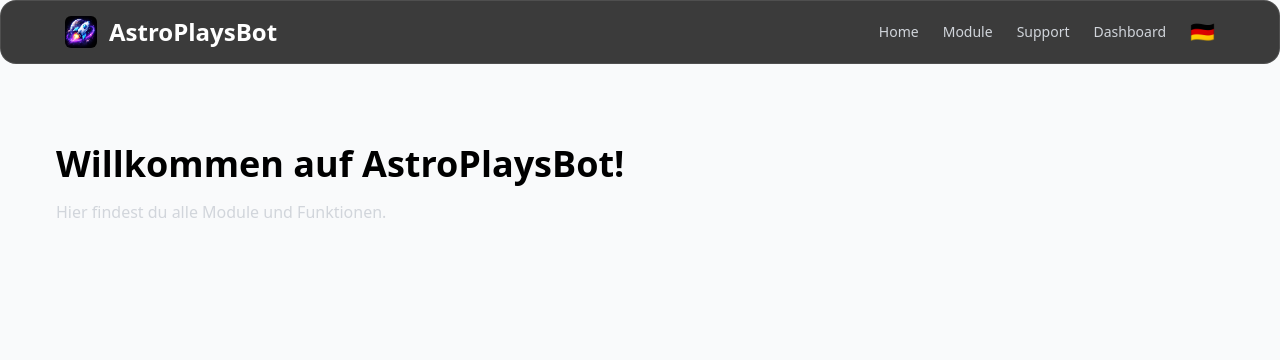
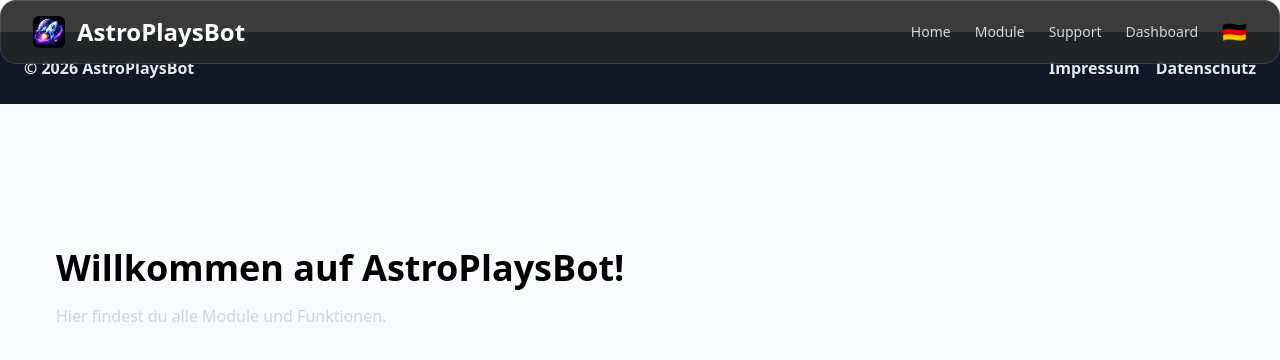
Before and after one commit to AstroPlaysBot/information, a Next.js app: page / in a window 1280 px wide. Shown: the top 360 px of the page. Built offline with nearby package versions, Linux system fonts and the light colour scheme.

Commit message:
Update FixedHeader.tsx

```diff
--- a/src/components/FixedHeader.tsx
+++ b/src/components/FixedHeader.tsx
@@ -5,7 +5,7 @@ import { useLanguage } from '../context/LanguageContext';
 
 const FixedHeader = () => {
   const [scrolled, setScrolled] = useState(false);
-  const [menuOpen, setMenuOpen] = useState(false); // Für Hamburger
+  const [menuOpen, setMenuOpen] = useState(false); // Hamburger mobile
   const { language, toggleLanguage, t } = useLanguage();
 
   useEffect(() => {
@@ -20,30 +20,30 @@ const FixedHeader = () => {
   };
 
   return (
+    <>
+      {/* HEADER */}
       <div className="fixed top-0 left-0 w-full z-50">
         <div
           className={`
-          w-full
-          md:px-8 px-0
             h-16 md:h-18
             flex items-center justify-between
-          rounded-none md:rounded-2xl
-          bg-neutral-800/90
-          border border-white/10
             transition-all duration-300 ease-out
             ${scrolled ? 'backdrop-blur-2xl shadow-xl scale-[1.02]' : ''}
+            md:mx-auto md:max-w-[1600px] md:rounded-2xl md:px-8
+            bg-neutral-800/90 border border-white/10
+            px-0
           `}
         >
           {/* Logo + Name */}
-        <div className="flex items-center gap-3 md:pl-8 pl-4">
+          <div className="flex items-center gap-3 md:pl-0 pl-4">
             <Image src="/astroplays.PNG" alt="AstroPlays Logo" width={32} height={32} className="rounded-md" />
-          <span className="text-white font-bold text-lg md:text-2xl">{/* kleiner auf Handy */}
+            <span className="text-white font-bold text-lg md:text-2xl">
               AstroPlaysBot
             </span>
           </div>
 
           {/* Desktop Navigation */}
-        <nav className="hidden md:flex items-center gap-6 text-sm text-gray-300 pr-8">
+          <nav className="hidden md:flex items-center gap-6 text-sm text-gray-300">
             <button onClick={handleHomeClick} className="hover:text-white transition">{t('home')}</button>
             <a className="hover:text-white transition">{t('modules')}</a>
             <a className="hover:text-white transition">{t('support')}</a>
@@ -74,6 +74,18 @@ const FixedHeader = () => {
           </div>
         )}
       </div>
+
+      {/* FOOTER */}
+      <footer className="bg-gray-900 text-gray-200 font-bold w-full py-6 mt-8">
+        <div className="max-w-[1600px] mx-auto px-6 flex flex-col md:flex-row justify-between gap-4">
+          <span>© 2026 AstroPlaysBot</span>
+          <div className="flex gap-4">
+            <a href="/impressum" className="hover:text-white transition">Impressum</a>
+            <a href="/datenschutz" className="hover:text-white transition">Datenschutz</a>
+          </div>
+        </div>
+      </footer>
+    </>
   );
 };
 
```
Lines whose indentation alone changed are shown as unchanged.
